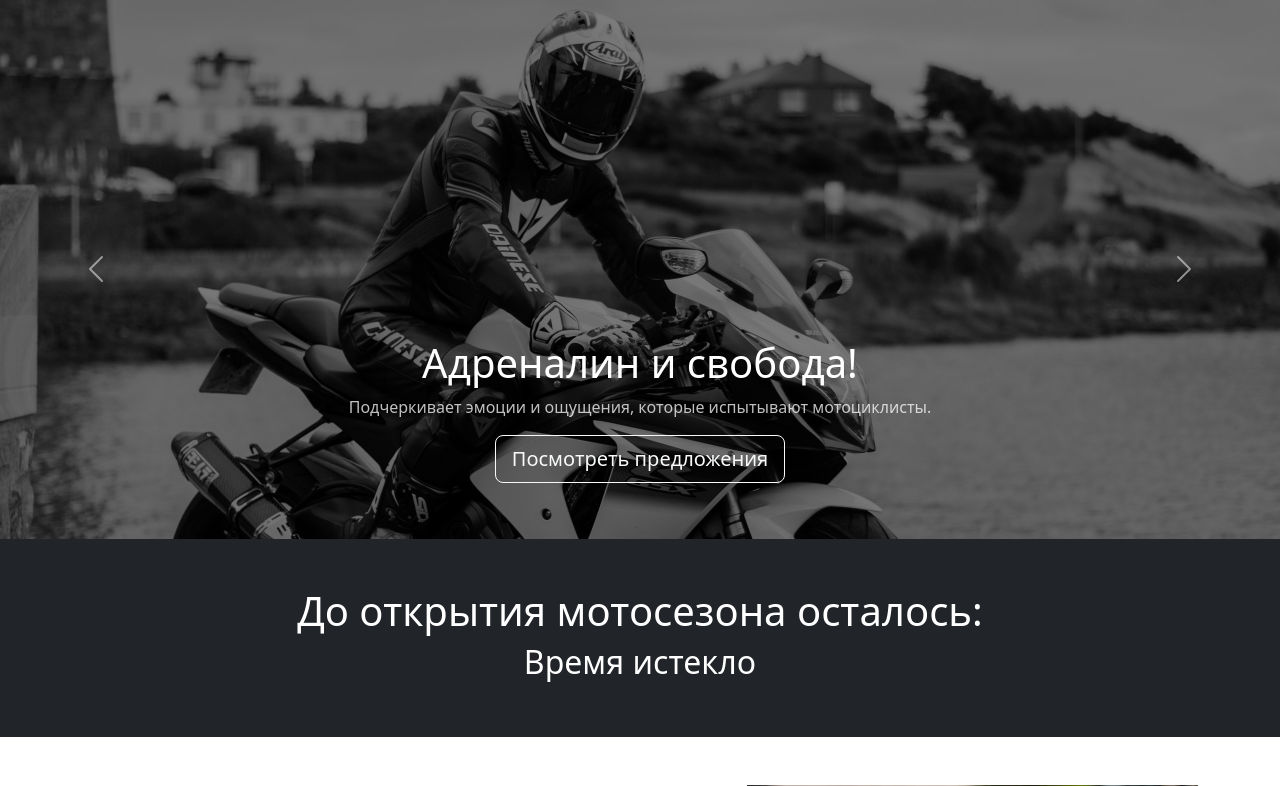
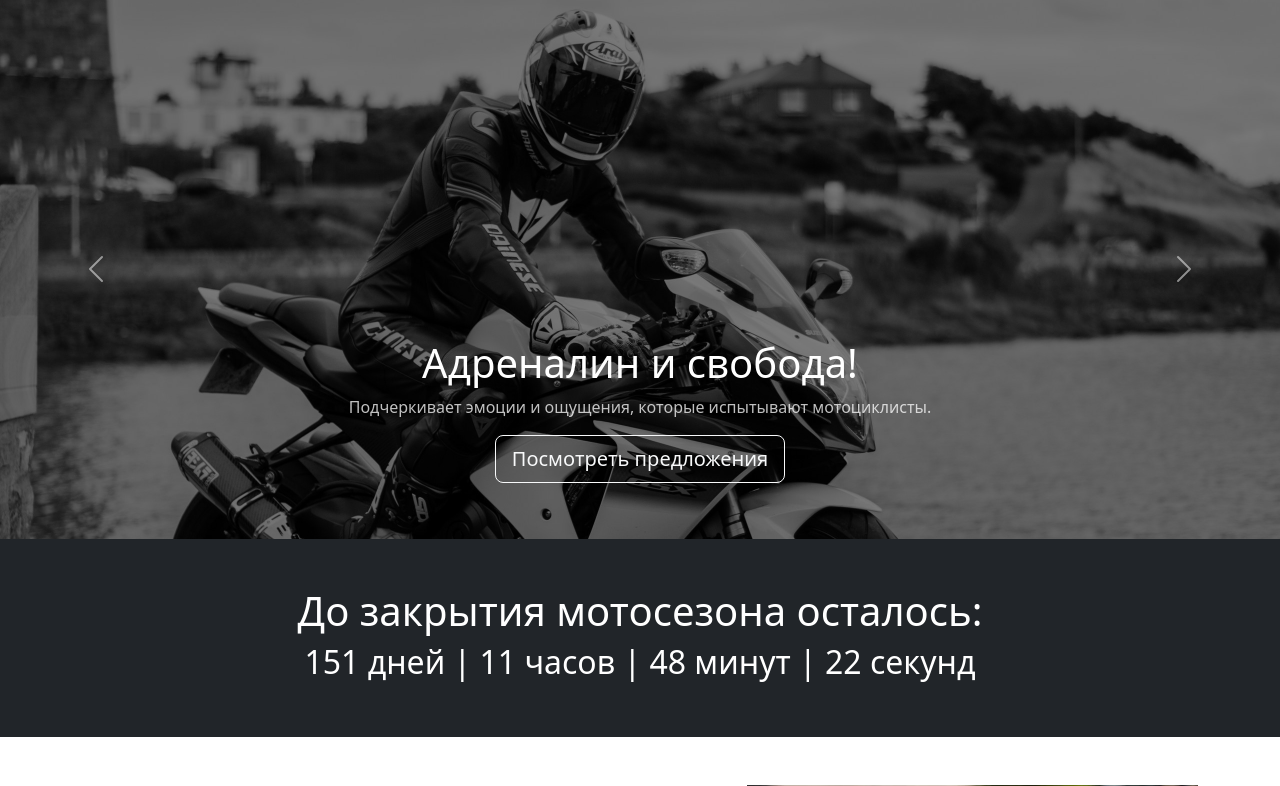
Before and after one commit to TheLastSurvived/motoshop, a Flask app: template templates/index.html in a window 1280 px wide. Shown: the part 89-875 px from the top of the page. Run offline with Flask 3, Linux system fonts and the light colour scheme; the template is opened without the code that fills it: values that come from a table or form of the project are taken from there, others are empty; some libraries are stand-ins or nearby versions.

Commit message:
change index page

```diff
--- a/templates/index.html
+++ b/templates/index.html
@@ -79,7 +79,7 @@ MOTOSHOP
       <div class="bg-dark">
         <div class="container text-white d-flex justify-content-center aling-items-center text-center">
           <div class="my-5">
-            <h1>До открытия мотосезона осталось:</h1>
+            <h1>До закрытия мотосезона осталось:</h1>
             <h2 id="timer"></h2>
 
           </div>
@@ -221,7 +221,7 @@ MOTOSHOP
     {% endblock %}
     {% block script %}
     <script>
-      const targetDate = new Date("2025-05-01T00:00:00").getTime();
+      const targetDate = new Date("2025-10-01T00:00:00").getTime();
 
       function updateTimer() {
           const now = new Date().getTime();
```
